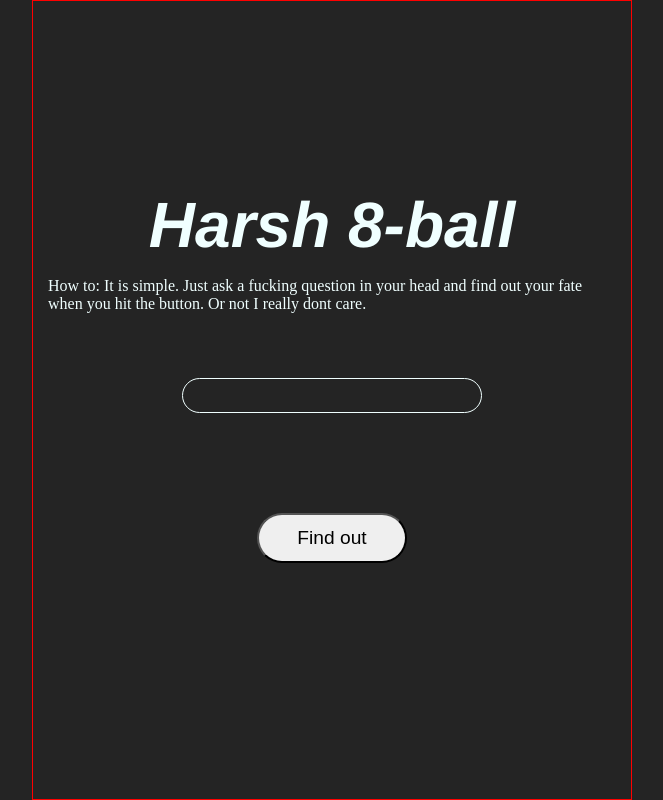
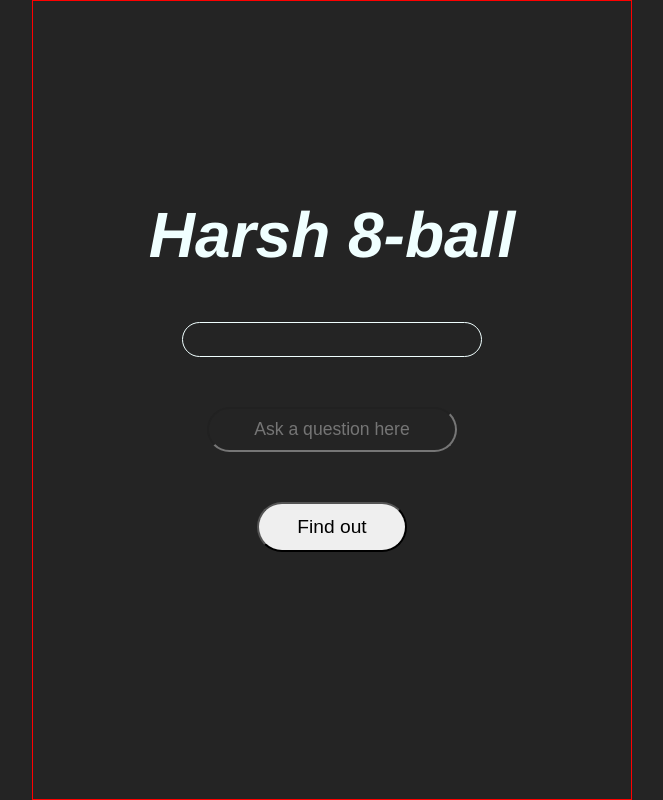
Before and after one commit to Nuggxt/Magic-Eightball, a plain HTML site: page index.html in a window 1280 px wide. Shown: the whole page, without its empty margins (308-971 px from the left). Drawn offline with Linux system fonts and the light colour scheme.

Commit message:
Added input section where user will ask a question

```diff
--- a/index.html
+++ b/index.html
@@ -16,21 +16,15 @@
         <div class="title">
             <h1>Harsh 8-ball</h1>
         </div>
-        <div class="ht">
-            <span class="hi-pt">How to:</span>
-            <span>It is simple. Just ask a fucking question in your head and find out your fate when you hit the button. Or not I really dont care.</span>
+        <div class="output" id="op">
         </div>
-        <div class="output" id="op">
-
+        <div class="input">
+            <input type="text" name="question" id="question" placeholder="Ask a question here" required>
         </div>
-        <!-- <div class="input">
-            <input type="text" name="question" id="question" placeholder="Ask a question here" required>
-        </div> -->
         <div class="button">
             <button id="btn">Find out</button>
         </div>
     </div>
-
     <script src="index.js"></script>
 </body>
 
```
